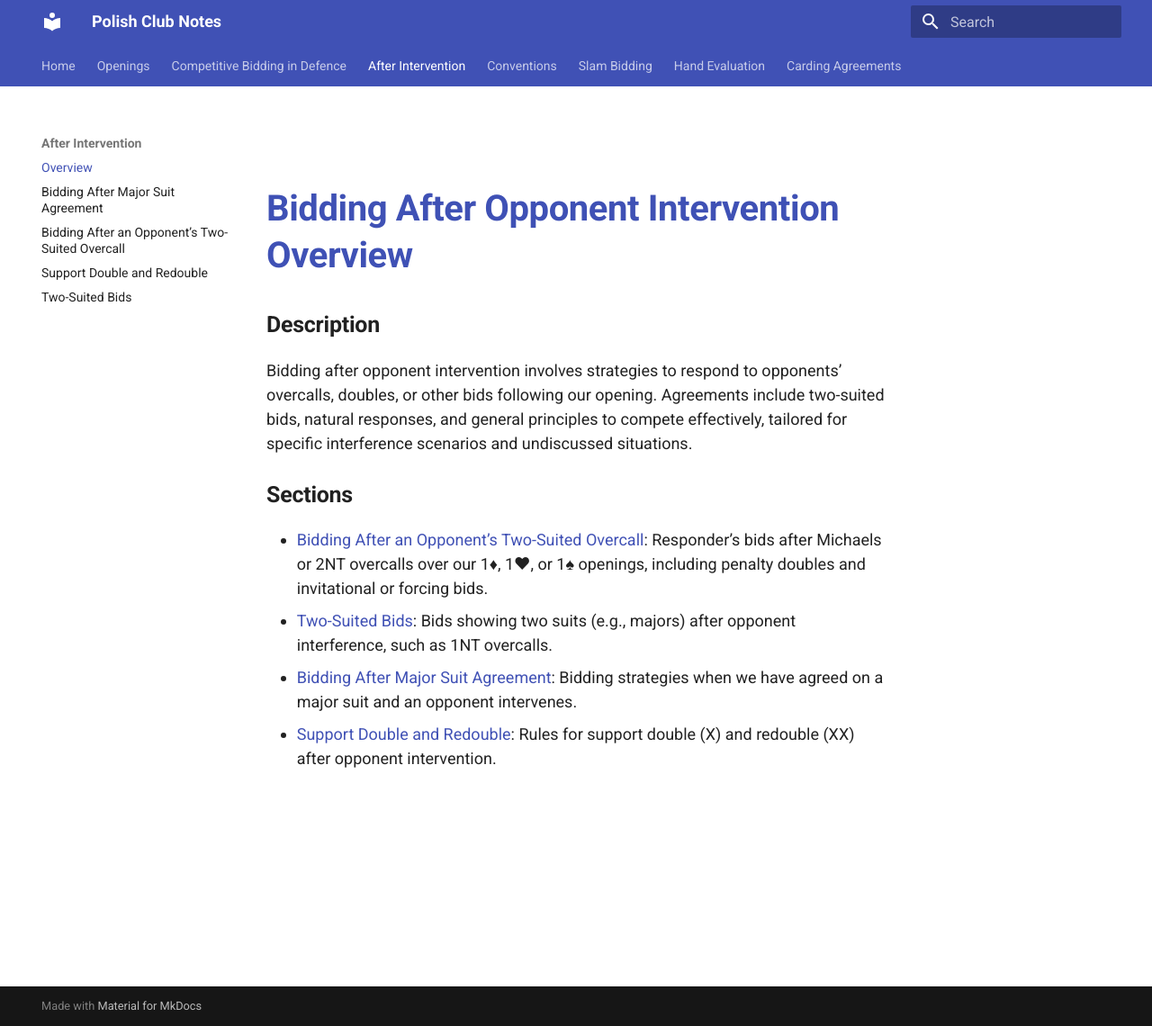
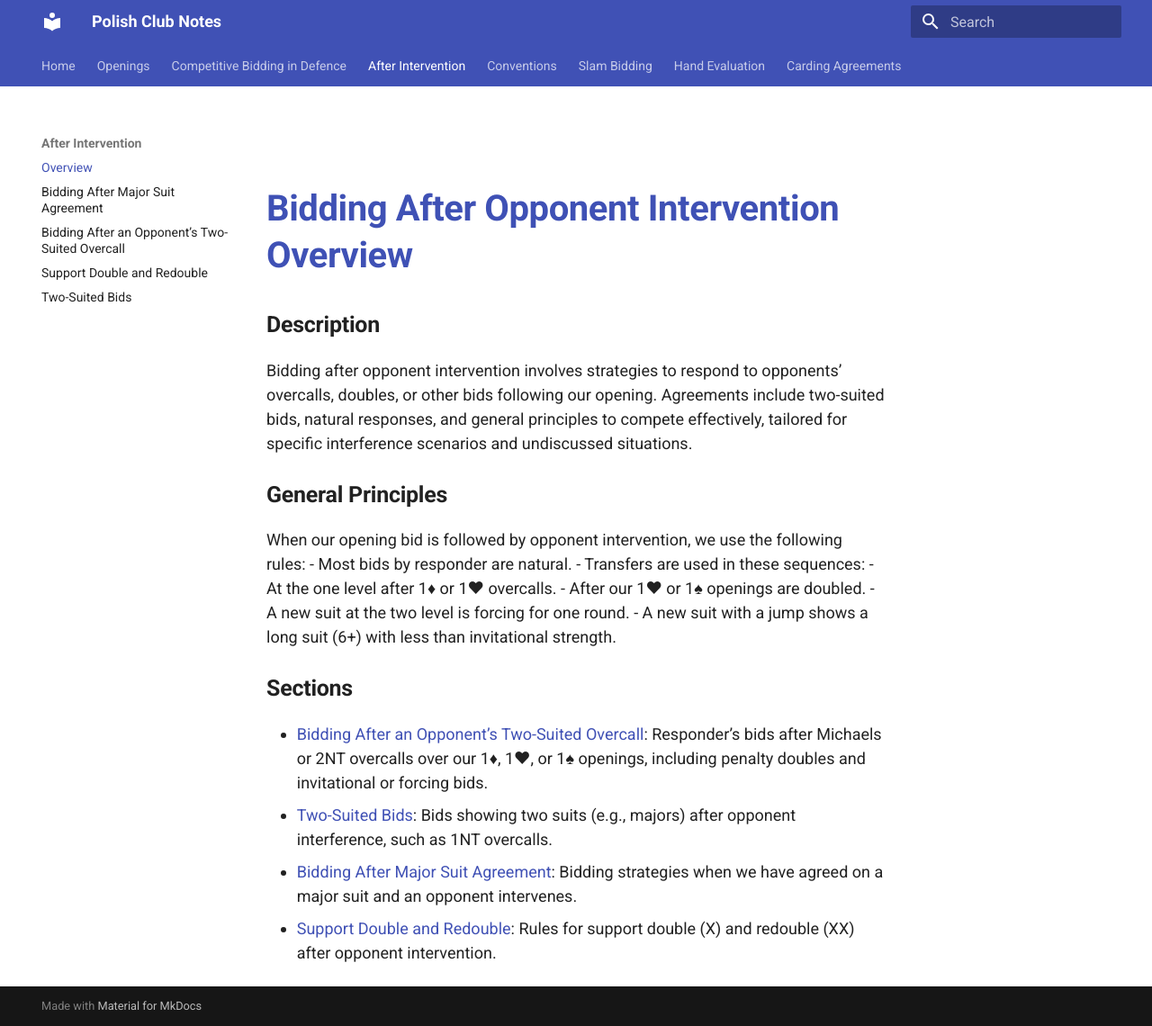
Before and after one commit to glindstrom/polish-club-notes, an MkDocs documentation site: the page built from docs/after-intervention/overview.md, in a window 1280 px wide and 1140 px high. Shown: the whole window at 90% size. Built offline with MkDocs 1.6.1 and Material for MkDocs 9.7.7, drawn with Linux system fonts in a browser that asks for light colours.

Commit message:
Add general principles for bidding after overcalls

```diff
--- a/docs/after-intervention/overview.md
+++ b/docs/after-intervention/overview.md
@@ -4,6 +4,16 @@
 
 Bidding after opponent intervention involves strategies to respond to opponents’ overcalls, doubles, or other bids following our opening. Agreements include two-suited bids, natural responses, and general principles to compete effectively, tailored for specific interference scenarios and undiscussed situations.
 
+### General Principles
+
+When our opening bid is followed by opponent intervention, we use the following rules:
+- Most bids by responder are natural.
+- Transfers are used in these sequences:
+  - At the one level after 1♦ or 1♥ overcalls.
+  - After our 1♥ or 1♠ openings are doubled.
+- A new suit at the two level is forcing for one round.
+- A new suit with a jump shows a long suit (6+) with less than invitational strength.
+
 ### Sections
 - [Bidding After an Opponent’s Two-Suited Overcall](bidding-after-two-suited-overcall.md): Responder’s bids after Michaels or 2NT overcalls over our 1♦, 1♥, or 1♠ openings, including penalty doubles and invitational or forcing bids.
 - [Two-Suited Bids](two-suited-bids.md): Bids showing two suits (e.g., majors) after opponent interference, such as 1NT overcalls.
```
